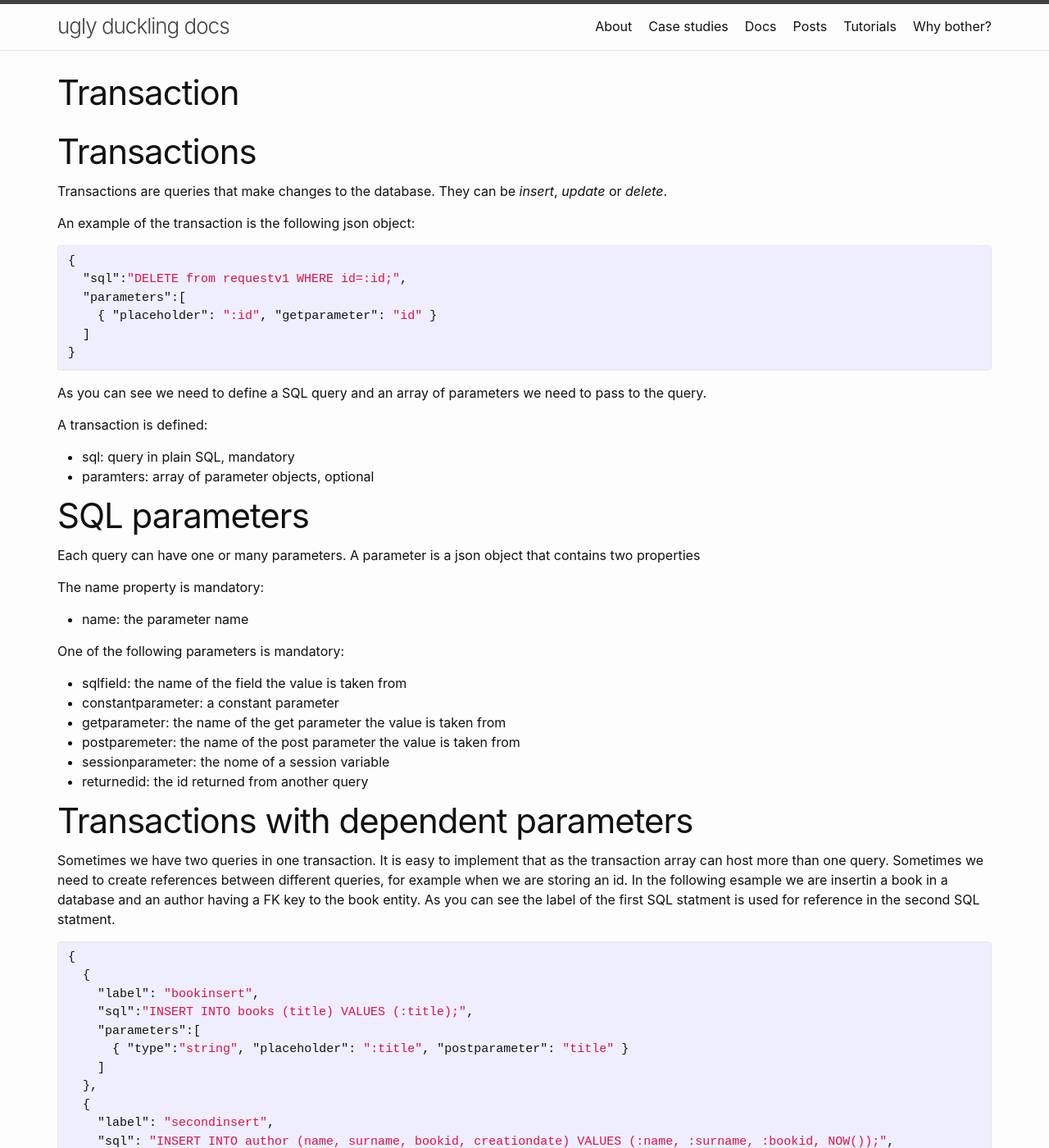
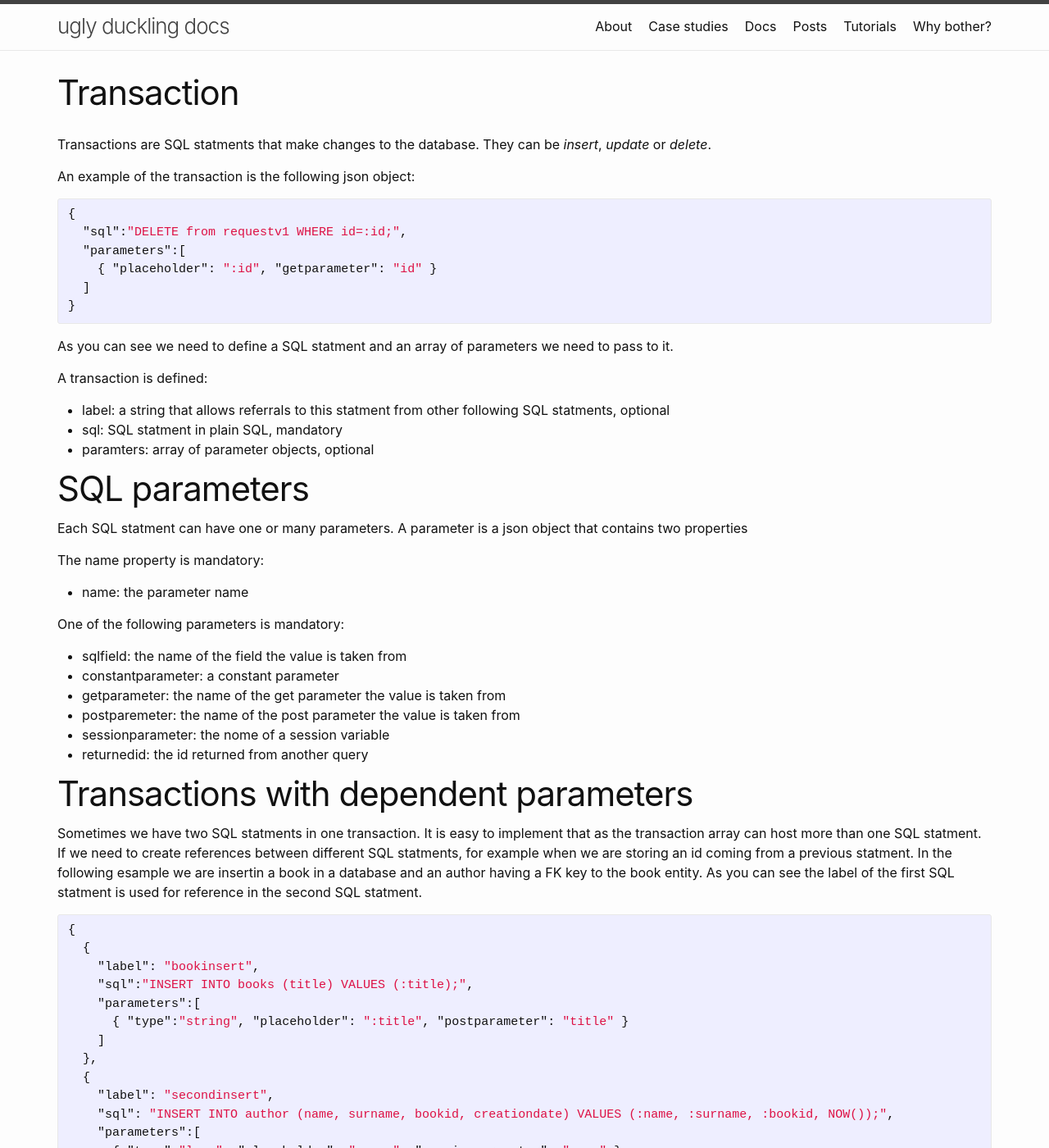
Before and after one commit to fabiomattei/uddocs, a Jekyll site: the page built from _docs/transaction.md, in a window 1280 px wide and 1400 px high. Shown: the whole window at 82% size. Built offline with Jekyll 4.4.1, drawn with Linux system fonts in a browser that asks for light colours.

Commit message:
improving transaction description

```diff
--- a/_docs/transaction.md
+++ b/_docs/transaction.md
@@ -3,9 +3,7 @@ layout: page
 name: Transaction
 ---
 
-# Transactions
-
-Transactions are queries that make changes to the database. They can be *insert*, *update* or *delete*.
+Transactions are SQL statments that make changes to the database. They can be *insert*, *update* or *delete*.
 
 An example of the transaction is the following json object:
 
@@ -18,16 +16,17 @@ An example of the transaction is the following json object:
 }
 {% endhighlight %}
 
-As you can see we need to define a SQL query and an array of parameters we need to pass to the query.
+As you can see we need to define a SQL statment and an array of parameters we need to pass to it.
 
 A transaction is defined:
 
-* sql: query in plain SQL, mandatory
+* label: a string that allows referrals to this statment from other following SQL statments, optional
+* sql: SQL statment in plain SQL, mandatory
 * paramters: array of parameter objects, optional
 
 # SQL parameters
 
-Each query can have one or many parameters.
+Each SQL statment can have one or many parameters.
 A parameter is a json object that contains two properties
 
 The name property is mandatory:
@@ -45,7 +44,8 @@ One of the following parameters is mandatory:
 
 # Transactions with dependent parameters
 
-Sometimes we have two queries in one transaction. It is easy to implement that as the transaction array can host more than one query. Sometimes we need to create references between different queries, for example when we are storing an id. In the following esample we are insertin a book in a database and an author having a FK key to the book entity. As you can see the label of the first SQL statment is used for reference in the second SQL statment.
+Sometimes we have two SQL statments in one transaction.
+It is easy to implement that as the transaction array can host more than one SQL statment. If we need to create references between different SQL statments, for example when we are storing an id coming from a previous statment. In the following esample we are insertin a book in a database and an author having a FK key to the book entity. As you can see the label of the first SQL statment is used for reference in the second SQL statment.
 
 {% highlight json %}
 {
```
